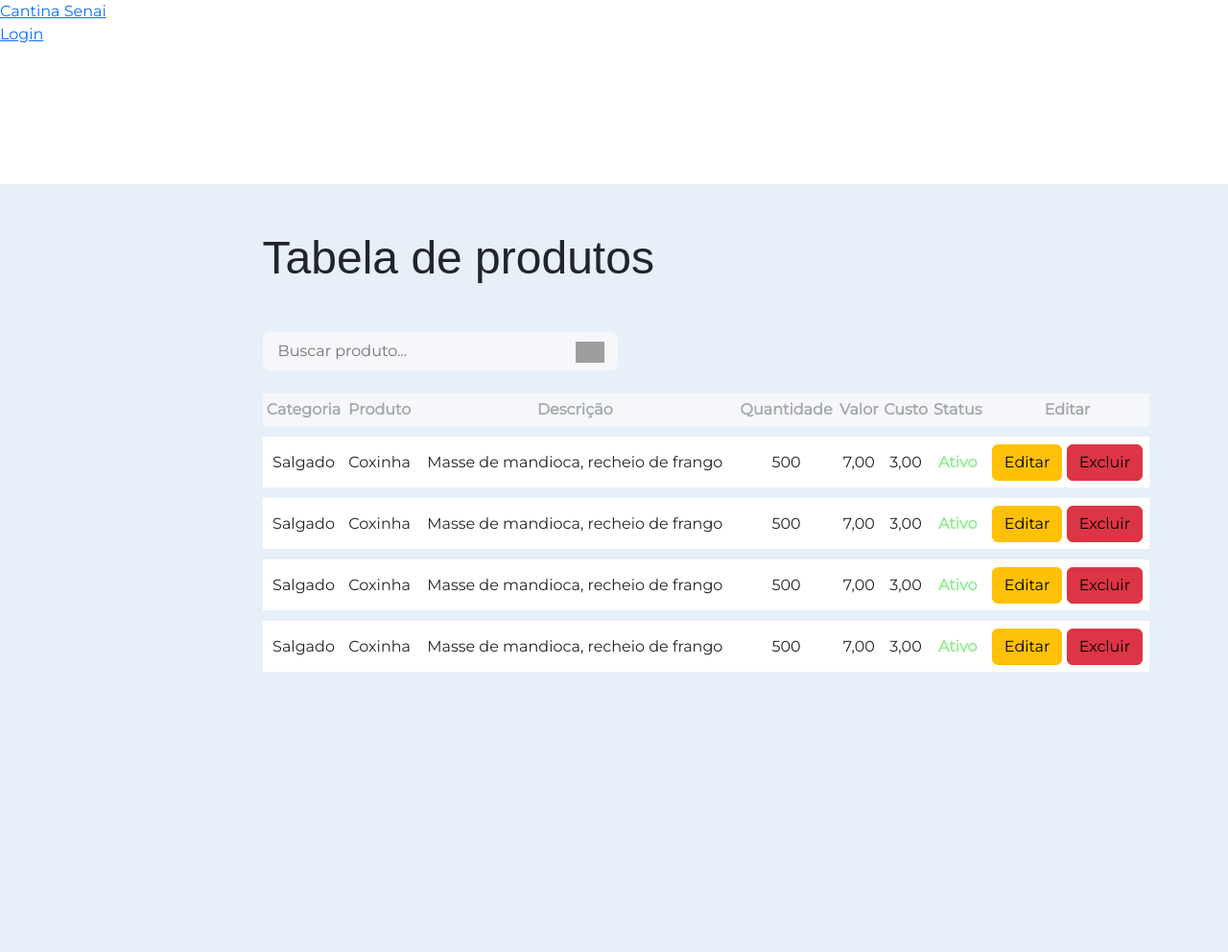
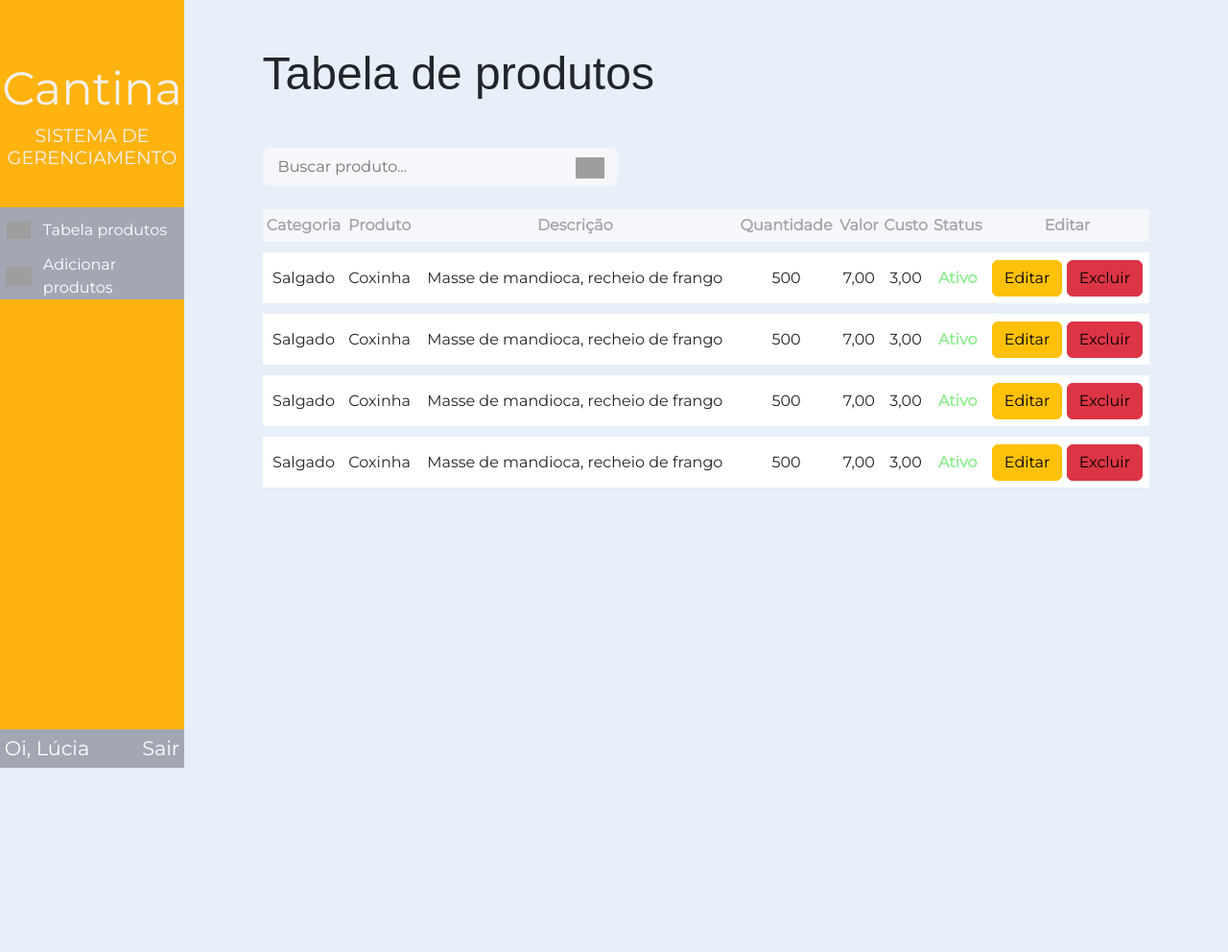
Before and after one commit to JulianaArimateia/tcc-HenriqueJulianaVitoria, a PHP site: page /admin/lista in a window 1280 px wide. Shown: the whole page at 96% size. After the commit the page ends 800 px from the top, so only its background shows below. Run offline with PHP 8.4, Linux system fonts and the light colour scheme; the visitor is signed in with stand-in values (Sample User, id 1); grey boxes are pictures that could not be loaded.

Commit message:
30/08 2.0 henrique

```diff
--- a/app/models/CarrinhoModel.php
+++ b/app/models/CarrinhoModel.php
@@ -25,12 +25,12 @@ class CarrinhoModel extends Model
     public function addCarrinho($id, $user)
     {
         $query = "
-        insert into carrinho (id_usuarios, id_produto, date_cadastro) values (:id_usuarios, :id_produto, NOW())
+        insert into carrinho (id_usuarios, id_produtos, date_cadastro) values (:id_usuarios, :id_produtos, NOW())
         ";
 
         $stmt = $this->db->prepare($query);
 
-        $stmt->bindValue(':id_produto', $id);
+        $stmt->bindValue(':id_produtos', $id);
         $stmt->bindValue(':id_usuarios', $user);
         $stmt->execute();
 
--- a/app/views/layout/templateAdmin.phtml
+++ b/app/views/layout/templateAdmin.phtml
@@ -11,21 +11,20 @@
 
 <body>
 
-    <header class="cabecalho">
-        <div class="info__header">
-            <a href="#" class="logo__header"> Cantina Senai</a>
-            <div class="funcoes__header">
-                <a href="/favoritos" class="funcao__item btn__favoritos"></a>
-                <a href="/carrinho" class="funcao__item btn__carrinho"></a>
-                <a href="/login" class="btn__login">Login</a>
-            </div>
+    <nav class="nav__admin">
+        <h1 class="titulo__nav">Cantina</h1>
+        <h2 class="subtitulo__nav">SISTEMA DE GERENCIAMENTO</h2>
+        <div class="itens__nav">
+            <img class="icons" src="admin/assets/img/tabela.png" width="65%">
+            <a href="/admin/lista" class="item__nav">Tabela produtos</a>
+            <img class="icons" src="admin/assets/img/add.png" width="70%">
+            <a href="/admin/adicionar" class="item__nav">Adicionar produtos</a>
         </div>
-        <nav class="nav__header">
-            <a href="/" class="item__nav">Cardápio</a>
-            <a href="/ouvidoria" class="item__nav">Ouvidoria</a>
-            <a href="/sobre" class="item__nav">Sobre</a>
-        </nav>
-    </header>
+        <div class="logout">
+            <h2 class="mensagem">Oi, Lúcia</h2>
+            <a href="/" class="btn__logout">Sair</a>
+        </div>
+    </nav>
 
     <main class="corpo">
         <?= $this->content(); ?>
```
